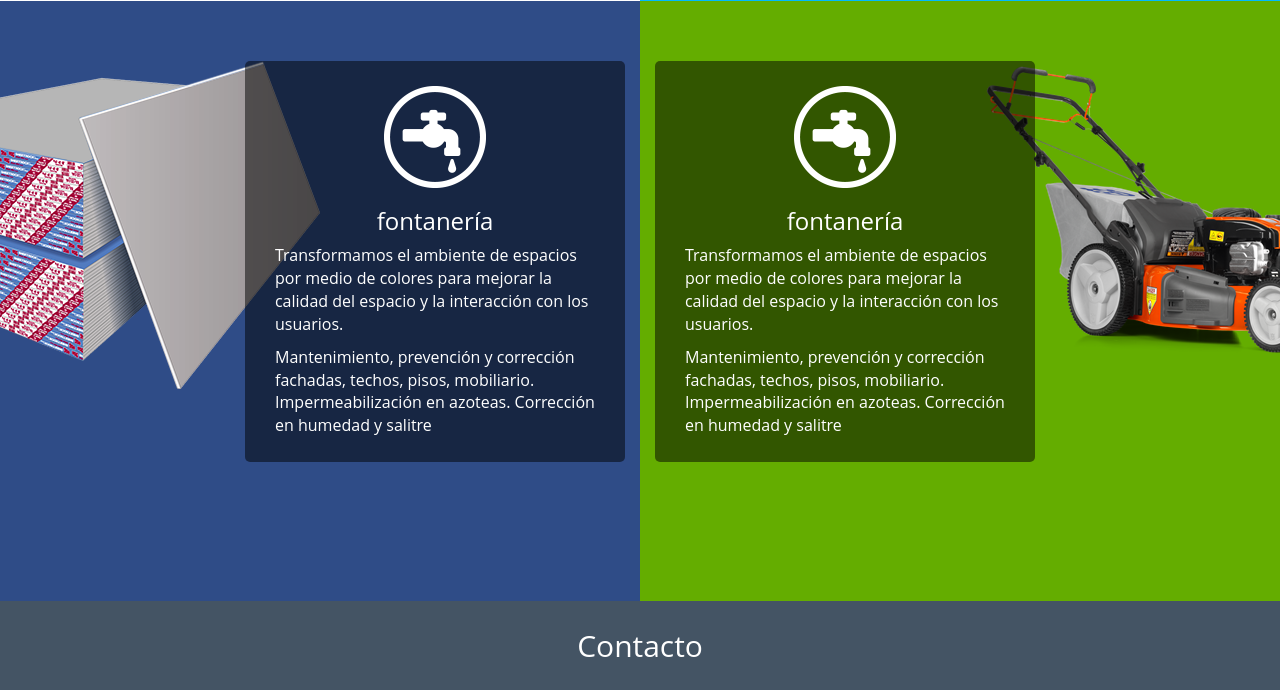
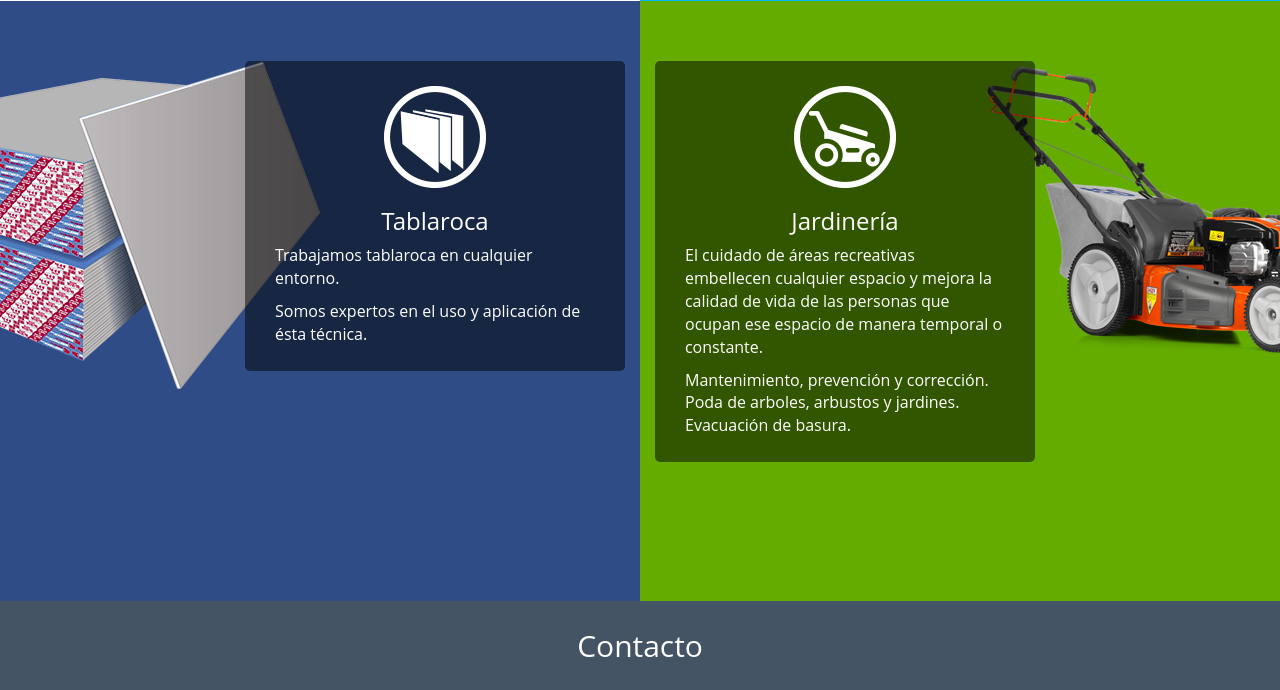
Before and after one commit to hippiechaka/delacsa, a PHP site: page / in a window 1280 px wide. Shown: the part 4179-4869 px from the top of the page. Run offline with PHP 8.4, Linux system fonts and the light colour scheme.

Commit message:
textos 2

```diff
--- a/sections_es/content.php
+++ b/sections_es/content.php
@@ -157,19 +157,19 @@
 	<div id="serv11" class="col-md-6 left">
 		<img src="images/tablaroca2.png" alt="" class="imgServicio img-left">
 		<div class="halfContainer pull-right">
-			<i class="servIcon"><img src="images/fontaneria.png" alt="" class="pull-left imgServicio"></i>
-			<h3 align="center">fontanería</h3>
-			<p>Transformamos el ambiente de espacios por medio de colores para mejorar la calidad del espacio y la interacción con los usuarios.</p>
-			<p>Mantenimiento, prevención y corrección fachadas, techos, pisos, mobiliario. Impermeabilización en azoteas. Corrección en humedad y salitre</p>
+			<i class="servIcon"><img src="images/tablaroca.png" alt="" class="pull-left imgServicio"></i>
+			<h3 align="center">Tablaroca</h3>
+			<p>Trabajamos tablaroca en cualquier entorno.</p>
+			<p>Somos expertos en el uso y aplicación de ésta técnica.</p>
 		</div>
 	</div>
 	<div id="serv12" class="col-md-6 right">
 		<img src="images/jardineria2.png" alt="" class="imgServicio img-right">
 		<div class="halfContainer pull-left">
-			<i class="servIcon"><img src="images/fontaneria.png" alt="" class="pull-left imgServicio"></i>
-			<h3 align="center">fontanería</h3>
-			<p>Transformamos el ambiente de espacios por medio de colores para mejorar la calidad del espacio y la interacción con los usuarios.</p>
-			<p>Mantenimiento, prevención y corrección fachadas, techos, pisos, mobiliario. Impermeabilización en azoteas. Corrección en humedad y salitre</p>
+			<i class="servIcon"><img src="images/jardineria.png" alt="" class="pull-left imgServicio"></i>
+			<h3 align="center">Jardinería</h3>
+			<p>El cuidado de áreas recreativas embellecen cualquier espacio y mejora la calidad de vida de las personas que ocupan ese espacio de manera temporal o constante.</p>
+			<p>Mantenimiento, prevención y corrección. Poda de arboles, arbustos y jardines. Evacuación de basura.</p>
 		</div>
 	</div>
 </section>
```
